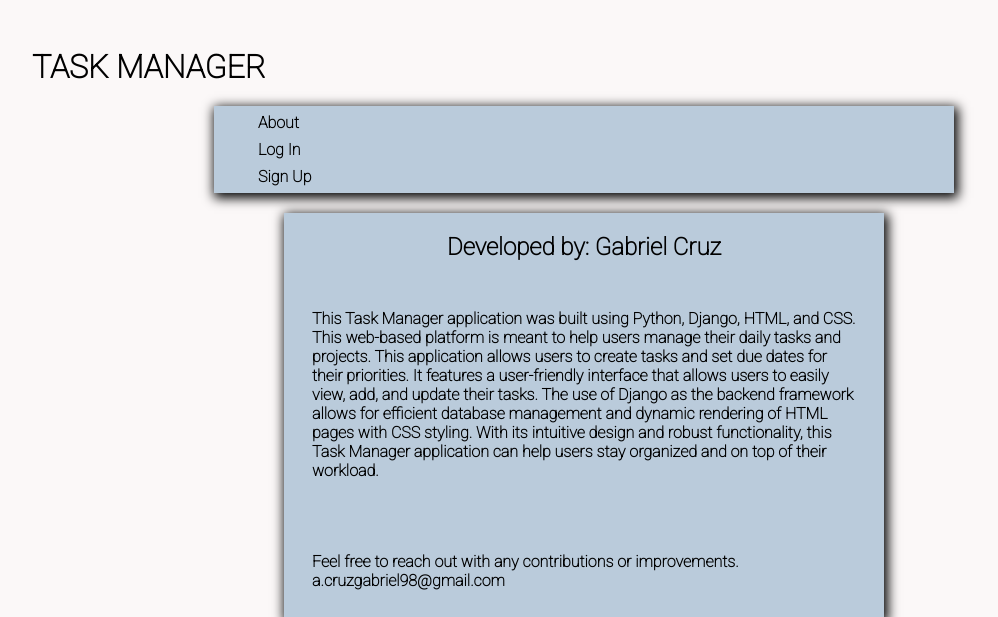
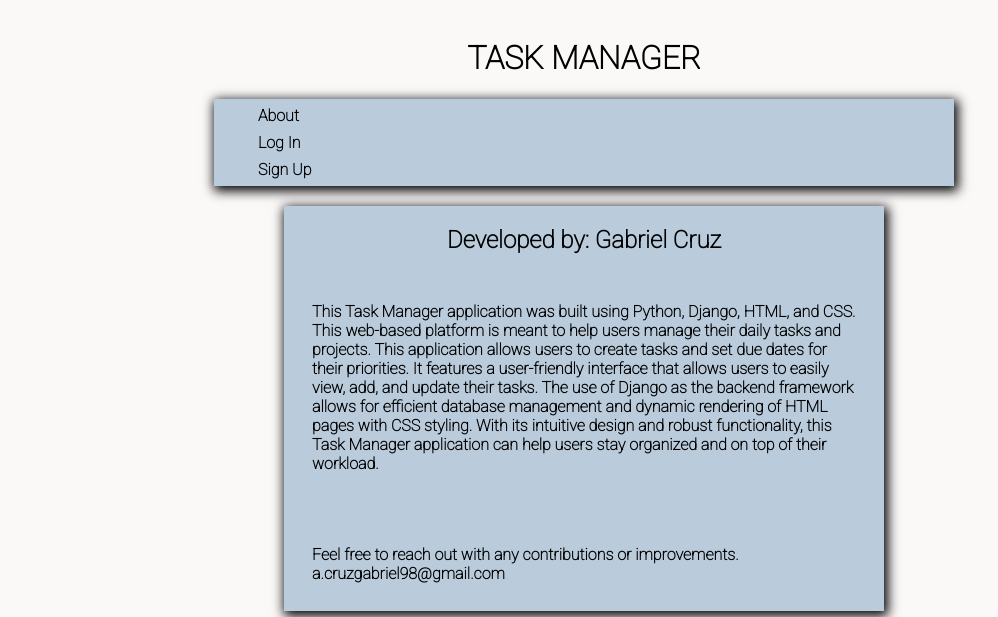
Before and after one commit to Gabrielcruz1/django_taskmanager, a Django app: page /about/ in a window 1280 px wide. Shown: the top 617 px of the page, without its empty margins (56-1054 px from the left). Run offline with Django 4.2, Linux system fonts and the light colour scheme.

Commit message:
header change

```diff
--- a/main_app/static/styles/main.css
+++ b/main_app/static/styles/main.css
@@ -14,7 +14,9 @@ a:hover {
     text-decoration: underline;
 }
 .heading{
-    margin: 30px 0px 20px 80px;
+    display: flex;
+    justify-content: space-around ;
+    /* margin: 30px 0px 20px 80px; */
 }
 
 .container {
```
